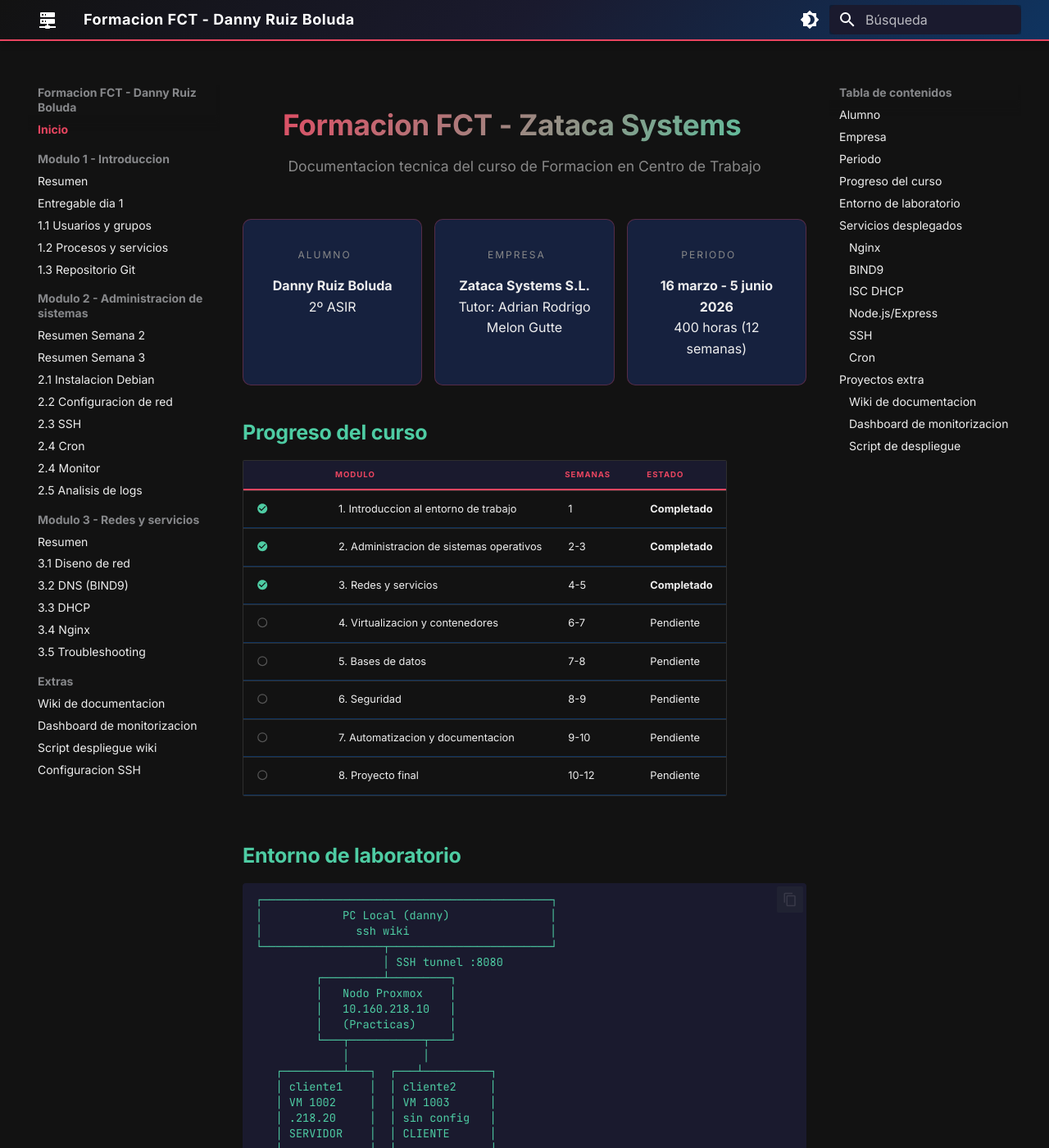
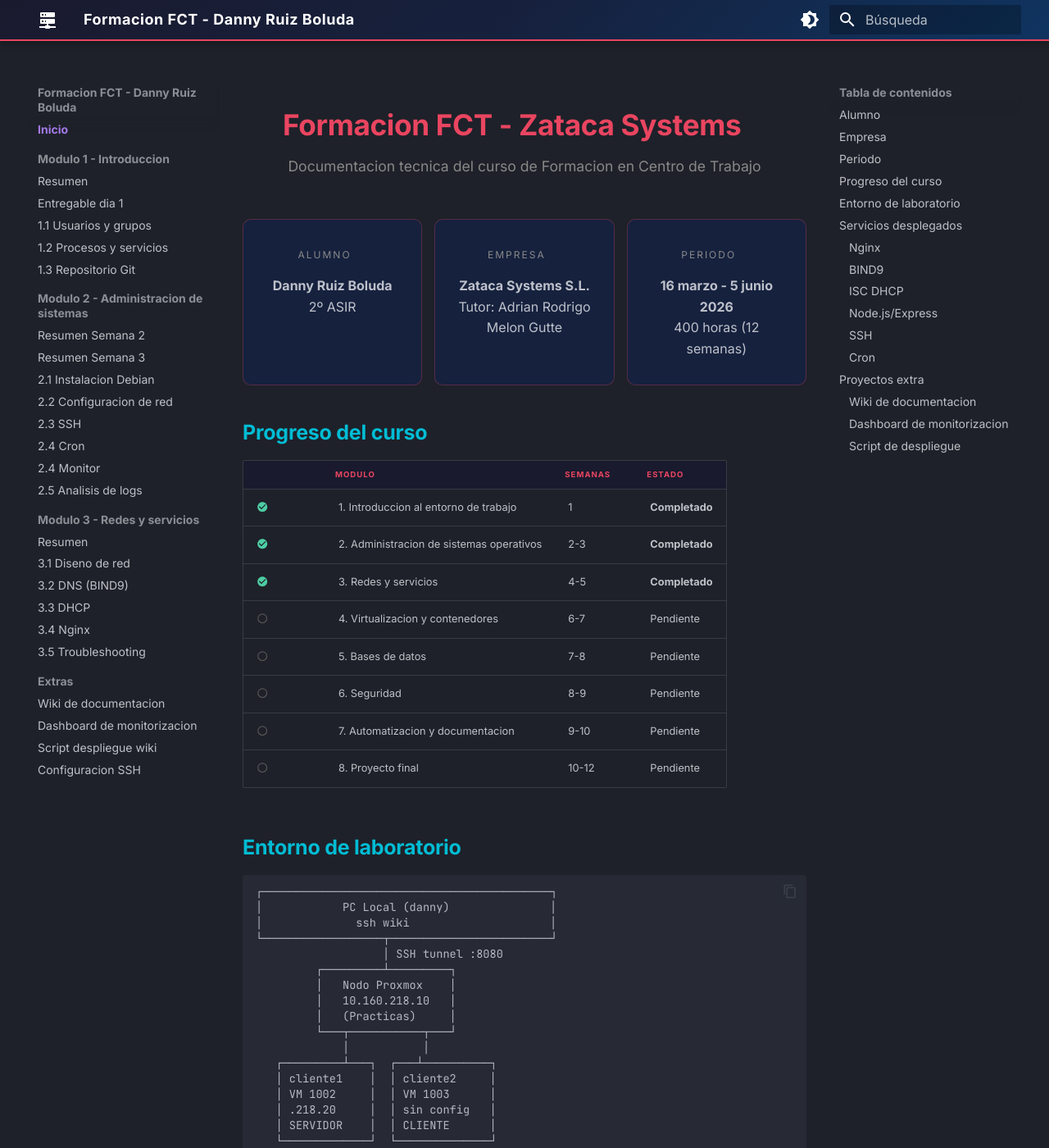
Before and after one commit to DannyRuizB/formacion-danny, an MkDocs documentation site: the page built from docs/index.md, in a window 1280 px wide and 1400 px high. Shown: the whole window at 82% size. Built offline with MkDocs 1.6.1 and Material for MkDocs 9.7.7, drawn with Linux system fonts in a browser that asks for light colours.

Commit message:
Revert "Tema Hacker Red: paleta unificada con el dashboard"
This reverts commit 560b2484406635933285cd4c17b10319af4dcb8b.

```diff
--- a/docs/stylesheets/custom.css
+++ b/docs/stylesheets/custom.css
@@ -1,190 +1,3 @@
-/* ===== PALETA HACKER RED ===== */
-/* Fondo oscuro: #121212, #1a1a2e, #16213e */
-/* Rojo principal: #e94560 */
-/* Verde neon: #4ecca3 */
-/* Azul oscuro: #0f3460 */
-
-:root {
-    --hacker-bg: #121212;
-    --hacker-surface: #1a1a2e;
-    --hacker-card: #16213e;
-    --hacker-border: #0f3460;
-    --hacker-red: #e94560;
-    --hacker-green: #4ecca3;
-    --hacker-text: #eee;
-    --hacker-muted: #888;
-}
-
-/* ===== TEMA OSCURO (SLATE) ===== */
-
-[data-md-color-scheme="slate"] {
-    --md-default-bg-color: #121212;
-    --md-default-fg-color: #eee;
-    --md-primary-fg-color: #e94560;
-    --md-accent-fg-color: #4ecca3;
-    --md-typeset-a-color: #4ecca3;
-    --md-code-bg-color: #1a1a2e;
-}
-
-/* ===== TEMA CLARO ===== */
-
-[data-md-color-scheme="default"] {
-    --md-primary-fg-color: #e94560;
-    --md-accent-fg-color: #4ecca3;
-    --md-typeset-a-color: #c0392b;
-}
-
-/* ===== HEADER ===== */
-
-.md-header {
-    background: linear-gradient(135deg, #121212 0%, #1a1a2e 50%, #0f3460 100%);
-    border-bottom: 2px solid #e94560;
-}
-
-.md-header__title {
-    font-weight: 700;
-    letter-spacing: 0.5px;
-}
-
-/* Tabs */
-.md-tabs {
-    background: #1a1a2e;
-}
-
-/* ===== SIDEBAR ===== */
-
-[data-md-color-scheme="slate"] .md-sidebar {
-    background: #121212;
-}
-
-.md-nav__link--active {
-    font-weight: 700;
-    color: #e94560 !important;
-}
-
-.md-nav__item:hover > .md-nav__link {
-    color: #e94560;
-}
-
-/* ===== TIPOGRAFIA ===== */
-
-/* Links */
-[data-md-color-scheme="slate"] .md-typeset a {
-    color: #4ecca3;
-}
-
-.md-typeset a:hover {
-    color: #e94560;
-}
-
-/* H1 */
-.md-typeset h1 {
-    color: #e94560;
-    font-weight: 800;
-    border-bottom: 2px solid #e94560;
-    padding-bottom: 8px;
-}
-
-[data-md-color-scheme="default"] .md-typeset h1 {
-    color: #c0392b;
-    border-bottom-color: #c0392b;
-}
-
-/* H2 */
-.md-typeset h2 {
-    color: #4ecca3;
-    font-weight: 700;
-}
-
-[data-md-color-scheme="default"] .md-typeset h2 {
-    color: #0f3460;
-}
-
-/* Codigo inline */
-[data-md-color-scheme="slate"] .md-typeset code {
-    background: #1a1a2e;
-    color: #4ecca3;
-    border: 1px solid #0f3460;
-    border-radius: 4px;
-}
-
-/* Bloques de codigo */
-[data-md-color-scheme="slate"] .md-typeset pre > code {
-    border: none;
-}
-
-/* ===== TABLAS ===== */
-
-[data-md-color-scheme="slate"] .md-typeset table:not([class]) th {
-    background-color: #1a1a2e;
-    color: #e94560;
-    font-weight: 600;
-    text-transform: uppercase;
-    font-size: 0.75em;
-    letter-spacing: 1px;
-    border-bottom: 2px solid #e94560;
-}
-
-[data-md-color-scheme="slate"] .md-typeset table:not([class]) td {
-    border-bottom: 1px solid #0f3460;
-}
-
-[data-md-color-scheme="default"] .md-typeset table:not([class]) th {
-    background-color: #fde8ec;
-    color: #c0392b;
-    font-weight: 600;
-    text-transform: uppercase;
-    font-size: 0.75em;
-    letter-spacing: 1px;
-}
-
-/* ===== ADMONITIONS ===== */
-
-[data-md-color-scheme="slate"] .md-typeset .admonition,
-[data-md-color-scheme="slate"] .md-typeset details {
-    background: #1a1a2e;
-    border-color: #0f3460;
-}
-
-[data-md-color-scheme="slate"] .md-typeset .note > .admonition-title,
-[data-md-color-scheme="slate"] .md-typeset .note > summary {
-    background: #0f346040;
-}
-
-[data-md-color-scheme="slate"] .md-typeset .tip > .admonition-title,
-[data-md-color-scheme="slate"] .md-typeset .tip > summary {
-    background: rgba(78, 204, 163, 0.15);
-    border-color: #4ecca3;
-}
-
-[data-md-color-scheme="slate"] .md-typeset .warning > .admonition-title,
-[data-md-color-scheme="slate"] .md-typeset .warning > summary {
-    background: rgba(233, 69, 96, 0.15);
-    border-color: #e94560;
-}
-
-/* ===== SEARCH ===== */
-
-.md-search__input {
-    border-radius: 8px;
-}
-
-[data-md-color-scheme="slate"] .md-search__input {
-    background: #1a1a2e;
-}
-
-/* ===== FOOTER ===== */
-
-.md-footer {
-    background: #121212;
-    border-top: 2px solid #e94560;
-}
-
-/* Boton scroll to top */
-.md-top {
-    background-color: #e94560;
-}
-
 /* ===== PORTADA ===== */
 
 /* Hero */
@@ -197,10 +10,6 @@
     font-size: 2.2em !important;
     border-bottom: none !important;
     margin-bottom: 5px !important;
-    background: linear-gradient(135deg, #e94560, #4ecca3);
-    -webkit-background-clip: text;
-    -webkit-text-fill-color: transparent;
-    background-clip: text;
 }
 
 .hero-subtitle {
@@ -222,11 +31,6 @@
     border-radius: 10px;
     text-align: center;
     border: 1px solid rgba(233, 69, 96, 0.3);
-    transition: border-color 0.3s ease;
-}
-
-.card-info:hover {
-    border-color: #e94560;
 }
 
 [data-md-color-scheme="slate"] .card-info {
@@ -234,8 +38,8 @@
 }
 
 [data-md-color-scheme="default"] .card-info {
-    background: #fde8ec;
-    border-color: rgba(192, 57, 43, 0.2);
+    background: #f5f0ff;
+    border-color: rgba(106, 27, 154, 0.2);
 }
 
 .card-info h3 {
@@ -255,11 +59,6 @@
     color: #555 !important;
 }
 
-/* Tabla de progreso */
-[data-md-color-scheme="slate"] .progress-overview tr:hover {
-    background: #16213e;
-}
-
 /* Services grid */
 .services-grid {
     display: grid;
@@ -272,12 +71,6 @@
     padding: 15px;
     border-radius: 8px;
     border-left: 3px solid #e94560;
-    transition: transform 0.2s ease, border-color 0.2s ease;
-}
-
-.service-card:hover {
-    transform: translateX(3px);
-    border-left-color: #4ecca3;
 }
 
 [data-md-color-scheme="slate"] .service-card {
@@ -285,8 +78,8 @@
 }
 
 [data-md-color-scheme="default"] .service-card {
-    background: #fde8ec;
-    border-left-color: #c0392b;
+    background: #f5f0ff;
+    border-left-color: #6a1b9a;
 }
 
 .service-card h3 {
@@ -306,13 +99,12 @@
     padding: 15px;
     border-radius: 10px;
     border: 1px solid rgba(233, 69, 96, 0.2);
-    transition: transform 0.2s ease, box-shadow 0.2s ease, border-color 0.2s ease;
+    transition: transform 0.2s ease, box-shadow 0.2s ease;
 }
 
 .extra-card:hover {
     transform: translateY(-3px);
-    box-shadow: 0 5px 20px rgba(233, 69, 96, 0.15);
-    border-color: #e94560;
+    box-shadow: 0 5px 20px rgba(0,0,0,0.3);
 }
 
 [data-md-color-scheme="slate"] .extra-card {
@@ -320,8 +112,8 @@
 }
 
 [data-md-color-scheme="default"] .extra-card {
-    background: #fde8ec;
-    border-color: rgba(192, 57, 43, 0.2);
+    background: #f5f0ff;
+    border-color: rgba(106, 27, 154, 0.2);
 }
 
 .extra-card h3 {
@@ -334,16 +126,115 @@
     border: 1px solid rgba(255,255,255,0.1);
 }
 
-/* ===== RESPONSIVE ===== */
-
+/* Responsive */
 @media (max-width: 900px) {
     .cards-grid, .services-grid, .extras-grid {
         grid-template-columns: 1fr;
     }
 }
 
-/* ===== POLAROIDS DECORATIVAS ===== */
+/* ===== GLOBAL ===== */
 
+/* Header personalizado */
+.md-header {
+    background: linear-gradient(135deg, #1a1a2e 0%, #16213e 50%, #0f3460 100%);
+    border-bottom: 2px solid #e94560;
+}
+
+.md-header__title {
+    font-weight: 700;
+    letter-spacing: 0.5px;
+}
+
+/* Tabs de navegacion */
+.md-tabs {
+    background: #16213e;
+}
+
+/* Links */
+.md-typeset a {
+    color: #00bcd4;
+}
+
+.md-typeset a:hover {
+    color: #e94560;
+}
+
+/* Bloques de codigo */
+.md-typeset code {
+    border-radius: 4px;
+}
+
+/* Tablas */
+.md-typeset table:not([class]) th {
+    background-color: #1a1a2e;
+    color: #e94560;
+    font-weight: 600;
+    text-transform: uppercase;
+    font-size: 0.75em;
+    letter-spacing: 1px;
+}
+
+[data-md-color-scheme="slate"] .md-typeset table:not([class]) th {
+    background-color: #1a1a2e;
+    color: #e94560;
+}
+
+[data-md-color-scheme="default"] .md-typeset table:not([class]) th {
+    background-color: #f0f0f5;
+    color: #6a1b9a;
+}
+
+/* Sidebar navegacion */
+.md-nav__link--active {
+    font-weight: 700;
+}
+
+/* Footer */
+.md-footer {
+    background: #1a1a2e;
+    border-top: 2px solid #e94560;
+}
+
+/* Boton scroll to top */
+.md-top {
+    background-color: #e94560;
+}
+
+/* Search */
+.md-search__input {
+    border-radius: 8px;
+}
+
+/* Cards efecto hover en sidebar */
+.md-nav__item:hover > .md-nav__link {
+    color: #e94560;
+}
+
+/* Titulo h1 */
+.md-typeset h1 {
+    color: #e94560;
+    font-weight: 800;
+    border-bottom: 2px solid #e94560;
+    padding-bottom: 8px;
+}
+
+[data-md-color-scheme="default"] .md-typeset h1 {
+    color: #6a1b9a;
+    border-bottom-color: #6a1b9a;
+}
+
+/* Titulo h2 */
+.md-typeset h2 {
+    color: #00bcd4;
+    font-weight: 700;
+}
+
+[data-md-color-scheme="default"] .md-typeset h2 {
+    color: #0f3460;
+}
+
+/* Capturas decorativas en los bordes - estilo polaroid rotadas */
 .deco-polaroid {
     position: fixed;
     width: 180px;
@@ -364,34 +255,9 @@
     transform: scale(0.3) rotate(0deg) !important;
 }
 
+/* Ocultar en pantallas pequenas */
 @media (max-width: 1500px) {
     .deco-polaroid {
         display: none;
     }
 }
-
-/* ===== SCROLLBAR (solo dark mode) ===== */
-
-[data-md-color-scheme="slate"] ::-webkit-scrollbar {
-    width: 8px;
-}
-
-[data-md-color-scheme="slate"] ::-webkit-scrollbar-track {
-    background: #121212;
-}
-
-[data-md-color-scheme="slate"] ::-webkit-scrollbar-thumb {
-    background: #0f3460;
-    border-radius: 4px;
-}
-
-[data-md-color-scheme="slate"] ::-webkit-scrollbar-thumb:hover {
-    background: #e94560;
-}
-
-/* ===== SELECCION DE TEXTO ===== */
-
-[data-md-color-scheme="slate"] ::selection {
-    background: rgba(233, 69, 96, 0.3);
-    color: #fff;
-}
--- a/mkdocs.yml
+++ b/mkdocs.yml
@@ -7,14 +7,14 @@ theme:
   language: es
   palette:
     - scheme: slate
-      primary: black
-      accent: red
+      primary: deep purple
+      accent: cyan
       toggle:
         icon: material/brightness-4
         name: Modo claro
     - scheme: default
-      primary: red
-      accent: teal
+      primary: deep purple
+      accent: cyan
       toggle:
         icon: material/brightness-7
         name: Modo oscuro
```
